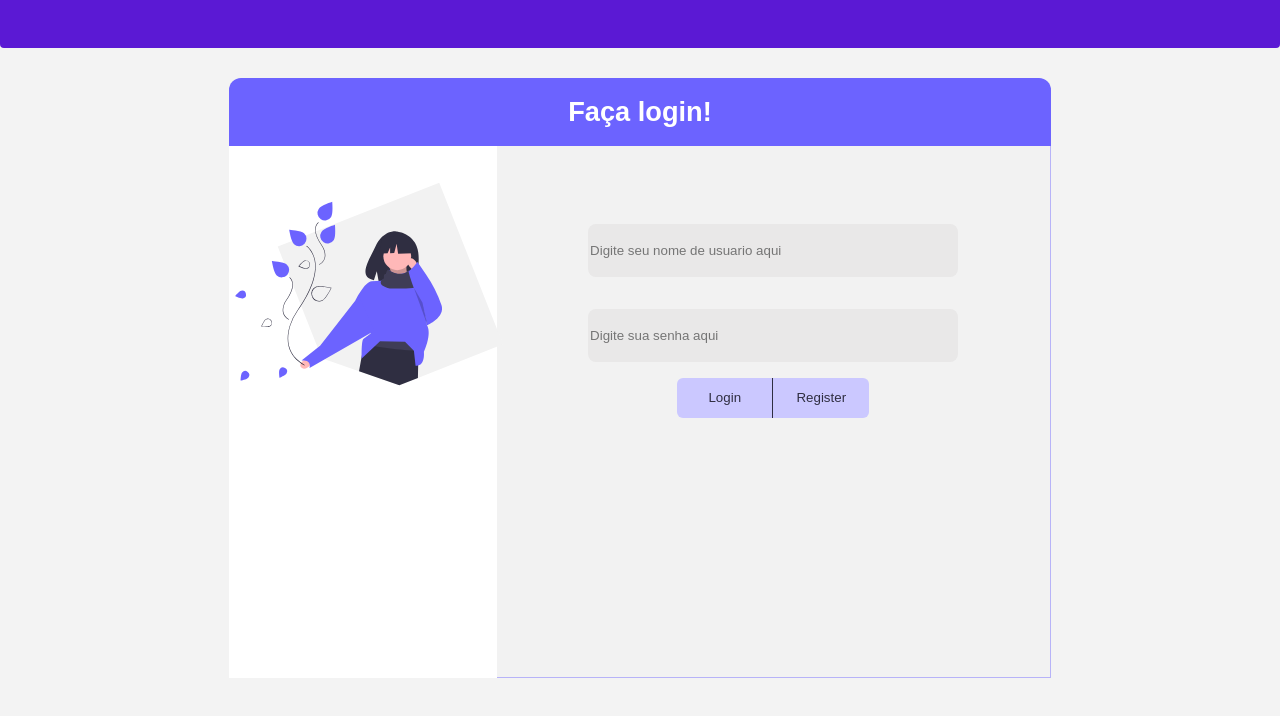
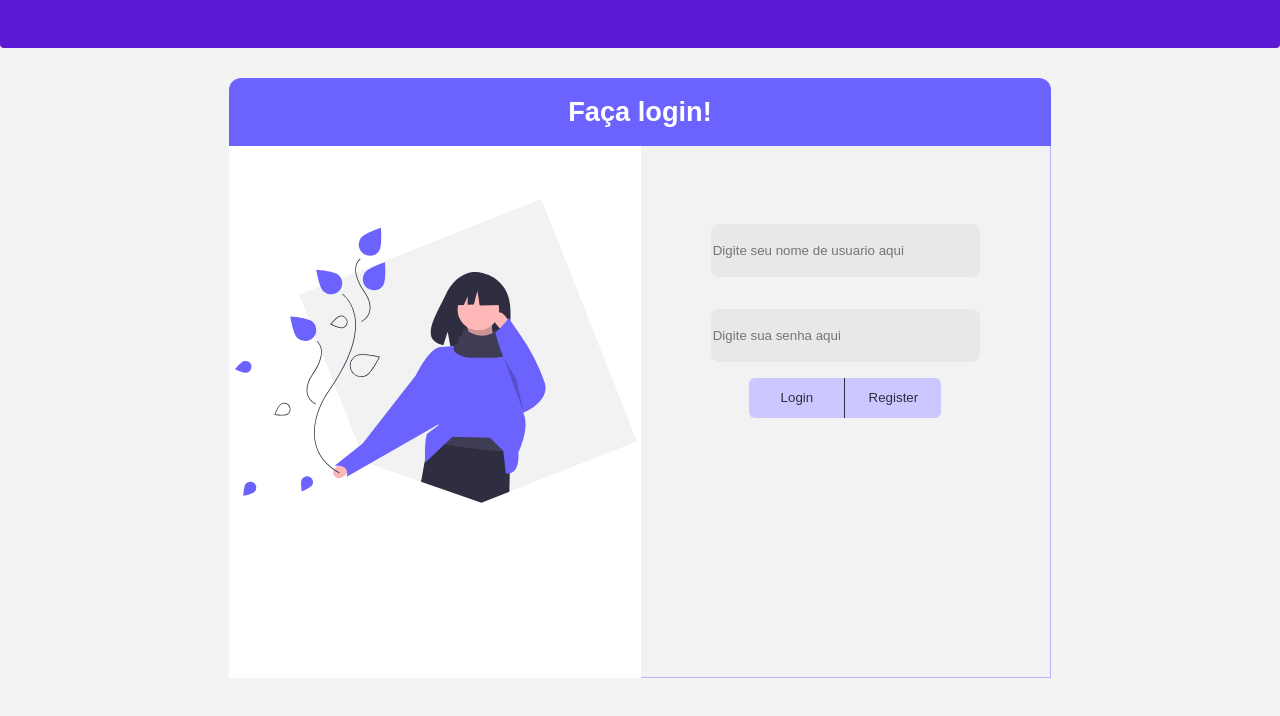
Before and after one commit to igorunderplayer/my-notes, a Next.js app: page /login in a window 1280 px wide. Shown: the top 716 px of the page. Built offline with nearby package versions, Linux system fonts and the light colour scheme.

Commit message:
Fix login page cs

```diff
--- a/src/styles/Login.module.css
+++ b/src/styles/Login.module.css
@@ -46,7 +46,6 @@
 }
 
 .svg {
-    margin-right: -10px;
     padding: 4px;
     width: 50%;
 }
@@ -55,8 +54,8 @@
     border-bottom: #817aff83 1px solid;
     border-right: #817aff83 1px solid;
     align-items: center;
-    min-width: 60%;
-    width: 100%;
+    min-width: 50%;
+
     background: #f2f2f2;
     padding: 7.5% 12px;
     display: flex;
```
